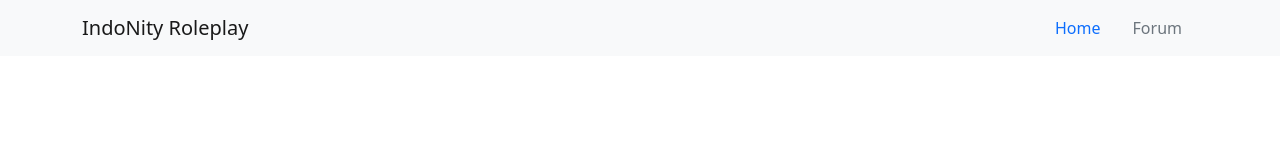
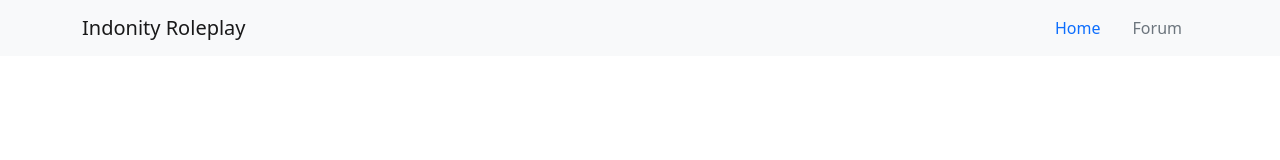
Before and after one commit to cyhper1/web-js, a React (Create React App) app: page / in a window 1280 px wide. Shown: the top 160 px of the page. Built offline with nearby package versions, Linux system fonts and the light colour scheme.

Commit message:
Ketinggalan

```diff
--- a/src/component/Navbar/Header.jsx
+++ b/src/component/Navbar/Header.jsx
@@ -9,7 +9,7 @@ function Header() {
     <div>
       <Navbar collapseOnSelect expand="lg" bg="light" variant="light">
   <Container>
-  <Navbar.Brand href="#home">IndoNity Roleplay</Navbar.Brand>
+  <Navbar.Brand href="#home">Indonity Roleplay</Navbar.Brand>
   <Navbar.Toggle aria-controls="responsive-navbar-nav" />
   <Navbar.Collapse id="responsive-navbar-nav">
   <Nav className="me-auto">
```
